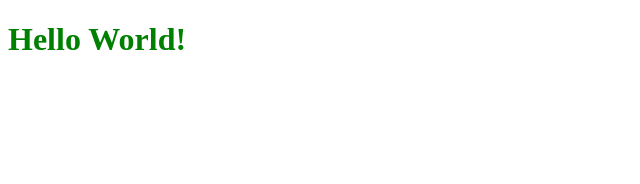
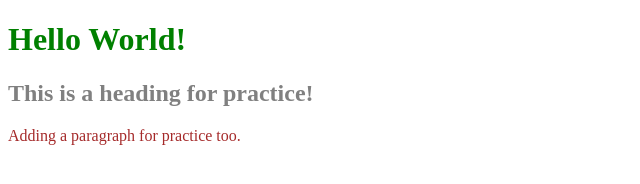
Before and after one commit to calvinscharf/practice, a plain HTML site: page index.html in a window 1280 px wide. Shown: the whole page, without its empty margins (0-640 px from the left). Drawn offline with Linux system fonts and the light colour scheme.

Commit message:
added heading p and changed css

```diff
--- a/index.html
+++ b/index.html
@@ -9,5 +9,7 @@
 </head>
 <body>
     <h1>Hello World! </h1>
+    <h2>This is a heading for practice!</h2>
+    <p>Adding a paragraph for practice too.</p>
 </body>
 </html>
--- a/style.css
+++ b/style.css
@@ -1 +1,3 @@
 h1{color:green;}
+h2{color: gray;}
+p{color: brown;}
```
